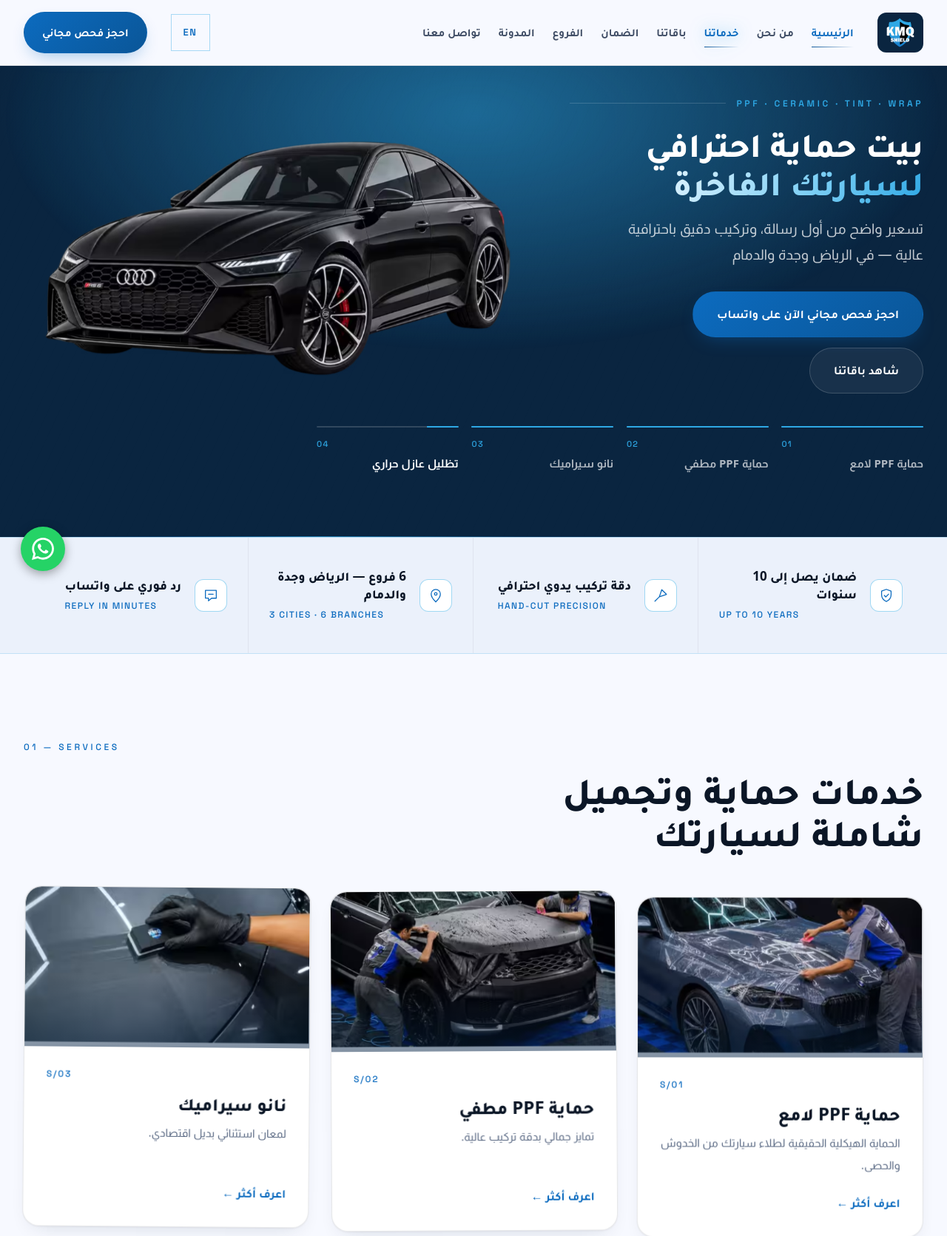
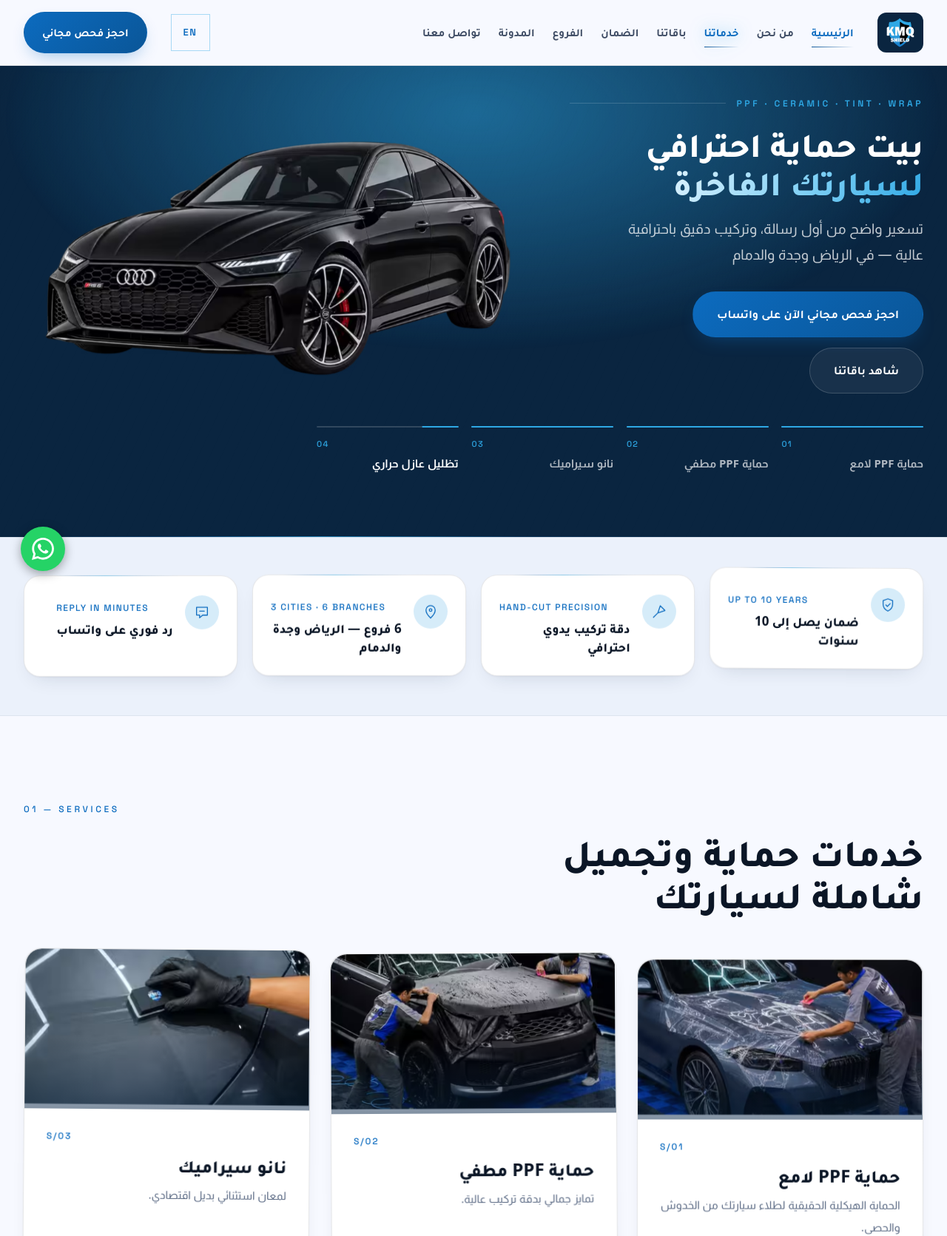
Before and after one commit to mubarmijonline/kmq_website, a Flask app: page /ar/ in a window 1280 px wide. Shown: the top 1671 px of the page at 74% size. Run offline with Flask 3, Linux system fonts and the light colour scheme.

Commit message:
Rebuild the proof strip as cards, and stop hiding what is on screen
The strip was four cells divided by hairline borders with no gap — thin,
easy to skim past, and the one row on the page that could not move, because
any drift slides a cell off the line meant to divide it. It is four cards now,
with a gap, the shield edge along the top, and the icon in a filled well
rather than an outline so it reads as a mark instead of another hairline. The
Latin meta label moves above the claim: "UP TO 10 YEARS" is the scannable
half, and reading it first tells you what the sentence under it will say.

With the dividers gone the constraint goes with them, so the strip joins the
motion the rest of the page already had — reveal, drift, tilt — and the icon
wells lift a beat after their card lands, so each proof point arrives as two
pieces rather than one slab.

Building it turned up a bug that was already shipping. A reveal starting at
"top 85%" hides anything whose top has not reached 85% of the viewport. On the
English home page the strip sat at 820px in a 900px viewport: on screen,
plainly visible, and ten pixels short of its own trigger line. It stayed at
opacity 0 until the visitor scrolled. Arabic was 126px shorter above it and
fired, which is why this only appeared in one locale and why I had not seen it.

Every reveal now goes through one helper that asks whether any part of the
element is on screen. If it is, it animates immediately and never gets a
trigger; only what is genuinely below the fold waits to be scrolled to. An
element that is visible is never invisible, whatever the trigger arithmetic
says. Checked at 700, 900 and 1200px tall in both locales: everything on
screen is opaque, and after a full scroll 26 of 26 cards are visible.

145 tests pass, 0 contrast failures, 40 of 40 focus rings. The strip shows 4
of 4 under reduced motion and with the motion bundle blocked.

Co-Authored-By: Claude Opus 5 <noreply@anthropic.com>

```diff
--- a/design/components.css
+++ b/design/components.css
@@ -523,31 +523,66 @@
 
 /* ═══════════ Trust strip / stat strip ═══════════ */
 
+/* The proof strip.
+   It was a thin band of four cells separated by hairline borders, with no gap
+   between them — which made it the one row on the page that could not move,
+   because any drift slides a cell off the line meant to divide it. It is four
+   cards with a real gap now, so it carries the same weight as every other row
+   and joins the motion the rest of the page already has. */
 .kmq-strip {
-  border-block: 1px solid var(--kmq-blue-18);
-  background: var(--kmq-bg-raised);
+  background: var(--paper-100);
+  border-block: 1px solid var(--kmq-line-soft);
+  padding-block: clamp(32px, 4vw, 52px);
 }
 
 .kmq-strip__grid {
   display: grid;
-  grid-template-columns: repeat(auto-fit, minmax(min(230px, 100%), 1fr));
+  grid-template-columns: repeat(auto-fit, minmax(min(240px, 100%), 1fr));
+  gap: clamp(14px, 1.6vw, 22px);
 }
 
 .kmq-strip__cell {
-  padding: 40px 28px;
-  display: flex;
-  align-items: center;
-  gap: 18px;
-  border-inline-start: 1px solid var(--kmq-line-soft);
-}
-
-.kmq-strip__cell:first-child { border-inline-start: 0; }
+  display: flex;
+  align-items: flex-start;
+  gap: 16px;
+  padding: 26px 24px;
+  background: var(--paper-0);
+  border: 1px solid var(--glass-line);
+  border-radius: var(--kmq-radius-card);
+  box-shadow: var(--kmq-shadow-card);
+}
+
+/* The signature shield edge, on the same terms as the service cards. */
+.kmq-strip__cell::before {
+  content: "";
+  position: absolute;
+  inset-block-start: -1px;
+  inset-inline: 14%;
+  block-size: 1px;
+  background: var(--edge-shield);
+  opacity: .7;
+}
+
+.kmq-strip__cell { position: relative; }
+
+/* The icon gets a filled well rather than an outline, so it reads at a glance
+   as a mark rather than as another hairline in a row of hairlines. */
+.kmq-strip__cell .kmq-iconframe {
+  width: 46px;
+  height: 46px;
+  border: 0;
+  border-radius: 50%;
+  background: var(--brand-100);
+  color: var(--brand-600);
+  flex-shrink: 0;
+}
 
 .kmq-strip__title {
   font-family: var(--kmq-head);
   font-weight: 800;
   font-size: 17px;
-  line-height: 1.4;
+  line-height: 1.45;
+  margin-block-start: 6px;
 }
 
 .kmq-strip__meta {
--- a/design/motion.js
+++ b/design/motion.js
@@ -41,12 +41,10 @@
      because every element ends exactly where the stylesheet put it.
 
      FLOATERS is the subset that may also drift and tilt: free-standing cards
-     sitting in a grid with a real gap. The two left out are not an oversight.
-     .kmq-grid--hairline has a 1px gap and paints its rules *with* that gap,
-     and .kmq-strip__cell has no gap at all — its dividers are
-     border-inline-start on each cell. Drifting or tilting either one slides
-     the content away from the line that is supposed to separate it, which
-     does not read as motion, it reads as broken. */
+     sitting in a grid with a real gap. The one left out is not an oversight —
+     .kmq-grid--hairline has a 1px gap and paints its rules *with* that gap, so
+     drifting or tilting a cell slides it off the line that is supposed to
+     separate it, which does not read as motion, it reads as broken. */
   var CARDS = [
     '[data-kmq-section="services"] .kmq-card',
     '.kmq-grid--pkgs .kmq-pkg',
@@ -60,13 +58,41 @@
     '.kmq-card--shot',
     '.kmq-grid--pkgs .kmq-pkg',
     '.kmq-branch',
-    '.kmq-post'
+    '.kmq-post',
+    /* Joined the list once the proof strip stopped being four cells divided by
+       borders and became four cards with a gap. Nothing else changed here. */
+    '.kmq-strip__cell'
   ].join(',');
 
   function isFloater(el) { return el.matches(FLOATERS); }
 
   function each(selector, fn) {
     Array.prototype.forEach.call(d.querySelectorAll(selector), fn);
+  }
+
+  /* Every reveal goes through here, and the reason is a bug this had.
+
+     A scroll reveal starting at "top 85%" hides anything whose top has not
+     reached 85% of the viewport. On the English home page the proof strip sat
+     at 820px in a 900px viewport — on screen, plainly visible, and 10px short
+     of its own trigger line. It stayed at opacity 0 until the visitor
+     scrolled. The Arabic page was 126px shorter above it and fired, which is
+     why it only showed up in one locale.
+
+     So the rule is: if any part of the element is on screen when this runs, it
+     animates now and never gets a trigger. Only things genuinely below the
+     fold wait to be scrolled to. An element that is visible is never
+     invisible, whatever the numbers say. */
+  function reveal(targets, vars, triggerEl) {
+    var box = triggerEl.getBoundingClientRect();
+    var onScreen = box.top < window.innerHeight && box.bottom > 0;
+
+    if (onScreen) return gsap.from(targets, vars);
+
+    var scrolled = {};
+    for (var k in vars) scrolled[k] = vars[k];
+    scrolled.scrollTrigger = { trigger: triggerEl, start: 'top 85%', once: true };
+    return gsap.from(targets, scrolled);
   }
 
   /* ---- Cards arrive ------------------------------------------------------
@@ -91,7 +117,7 @@
 
     Object.keys(grids).forEach(function (key) {
       var grid = grids[key];
-      gsap.from(grid.items, {
+      reveal(grid.items, {
         y: 26,
         opacity: 0,
         duration: .55,
@@ -102,13 +128,8 @@
            the hover lift declared in CSS, and the hover silently stops
            working — a bug that only shows up after you have scrolled past. */
         clearProps: 'transform,opacity',
-        scrollTrigger: {
-          trigger: grid.parent,
-          start: 'top 85%',
-          once: true
-        },
         onComplete: function () { float(grid.items); }
-      });
+      }, grid.parent);
     });
   }());
 
@@ -161,18 +182,36 @@
     });
   }
 
+  /* ---- Proof strip icons -------------------------------------------------
+     The wells lift a beat after their card lands, so each proof point reads as
+     two pieces arriving rather than one slab. Scale and opacity only, on an
+     element the drift and the tilt do not touch. */
+
+  (function proofIcons() {
+    var wells = d.querySelectorAll('.kmq-strip__cell .kmq-iconframe');
+    if (!wells.length) return;
+    reveal(wells, {
+      scale: .6,
+      opacity: 0,
+      duration: .45,
+      ease: 'back.out(2)',
+      stagger: .08,
+      delay: .15,
+      clearProps: 'transform,opacity'
+    }, d.querySelector('.kmq-strip'));
+  }());
+
   /* ---- Section heads ----------------------------------------------------- */
 
   (function heads() {
     each('.kmq-sectionhead, .kmq-cycle__kicker', function (el) {
-      gsap.from(el, {
+      reveal(el, {
         y: 18,
         opacity: 0,
         duration: .5,
         ease: EASE,
-        clearProps: 'transform,opacity',
-        scrollTrigger: { trigger: el, start: 'top 88%', once: true }
-      });
+        clearProps: 'transform,opacity'
+      }, el);
     });
   }());
 
@@ -323,14 +362,13 @@
   (function closing() {
     var band = d.querySelector('.kmq-close__body');
     if (!band) return;
-    gsap.from(band, {
+    reveal(band, {
       y: 24,
       opacity: 0,
       duration: .6,
       ease: EASE,
-      clearProps: 'transform,opacity',
-      scrollTrigger: { trigger: band, start: 'top 85%', once: true }
-    });
+      clearProps: 'transform,opacity'
+    }, band);
   }());
 
   /* Fonts land after the first triggers are computed, and a heading that
--- a/templates/home.html
+++ b/templates/home.html
@@ -111,9 +111,12 @@
     {% for item in t.trust %}
       <div class="kmq-strip__cell">
         <span class="kmq-iconframe kmq-iconframe--sm">{{ m.icon(item.icon, 22) }}</span>
+        {# Meta above title: the Latin label is the scannable half — "UP TO 10
+           YEARS", "3 CITIES · 6 BRANCHES" — and reading it first tells you what
+           the sentence under it is going to say. #}
         <div>
+          <div class="kmq-strip__meta">{{ item.meta }}</div>
           <div class="kmq-strip__title">{{ item.title }}</div>
-          <div class="kmq-strip__meta">{{ item.meta }}</div>
         </div>
       </div>
     {% endfor %}
```
